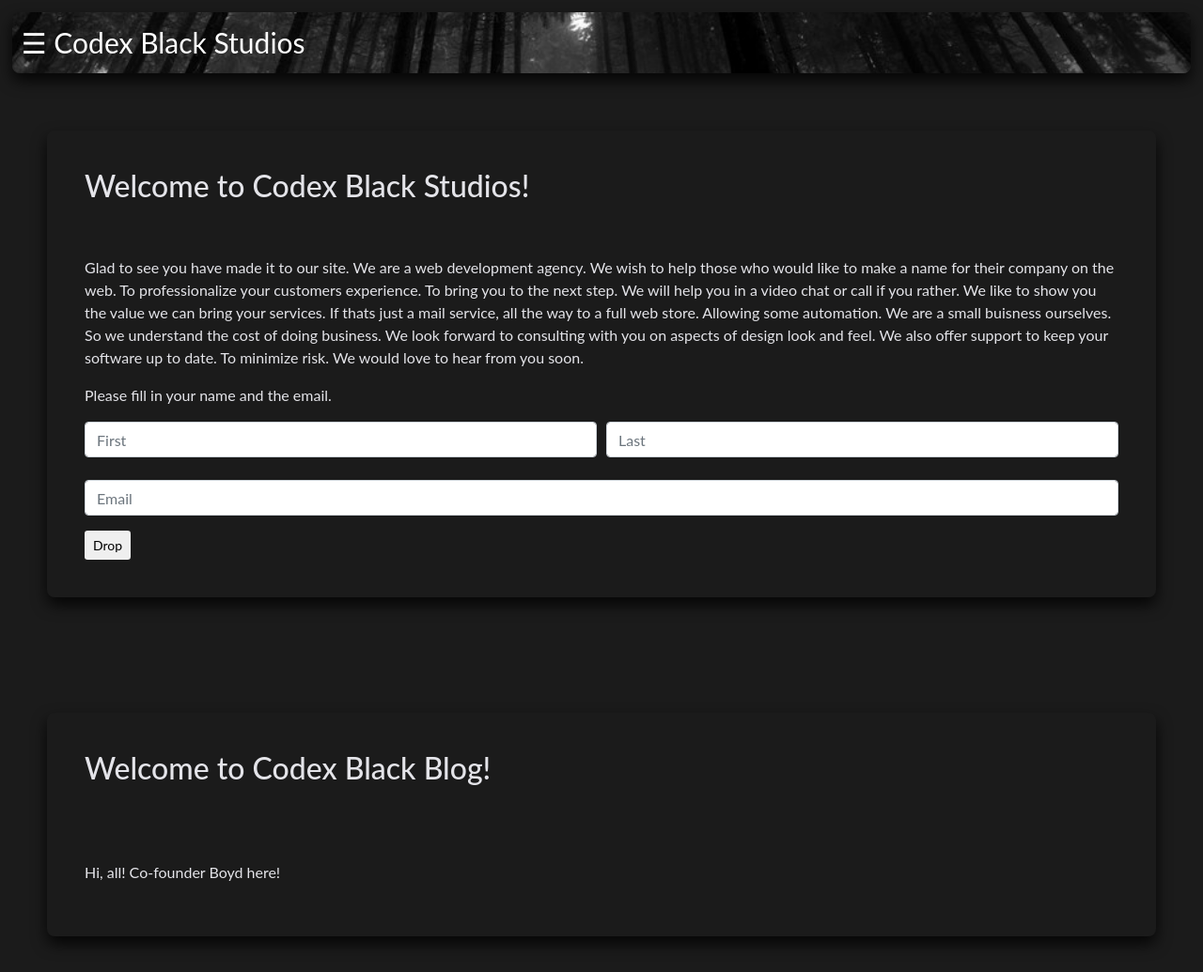
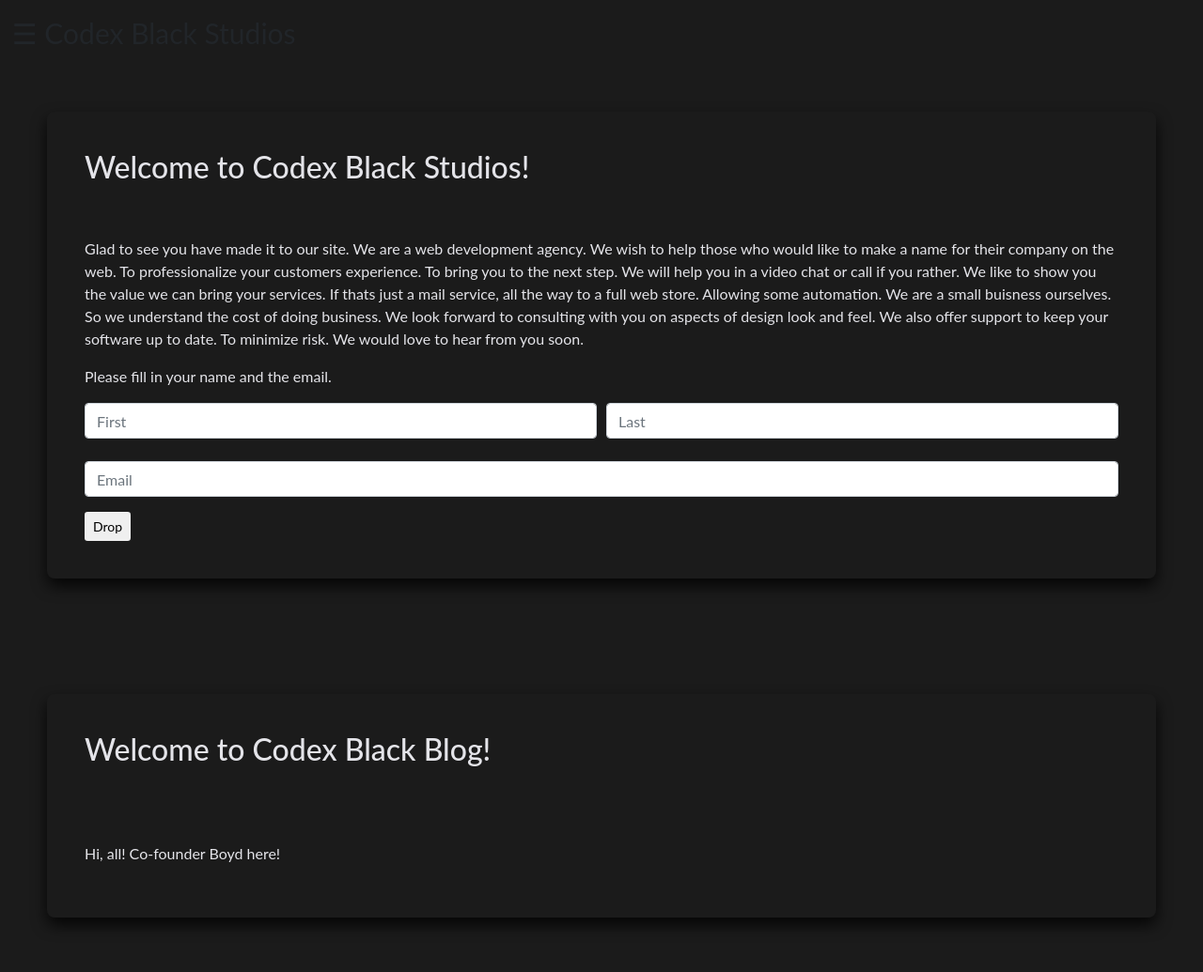
Before and after one commit to PyOfile/Flasky, a Flask app: template templates/index/index.html in a window 1280 px wide. Shown: the whole page at 94% size. After the commit the page ends 984 px from the top, so only its background shows below. Run offline with Flask 2, Linux system fonts and the light colour scheme; the template is opened without the code that fills it, so the values that code supplies are empty; some libraries are stand-ins or nearby versions.

Commit message:
Update index.css

```diff
--- a/static/css/index.css
+++ b/static/css/index.css
@@ -1,8 +1,23 @@
-body {
-    height: 100%;
-    margin: 1%;
-    background: #1b1b1b;
-    font-family: "Lato", sans-serif;
+body,
+html {
+    background: none;
+    font-family: Arcon-Regular;
+    background-color: #1b1b1b;
+    -webkit-background-size: cover;
+    -moz-background-size: cover;
+    -o-background-size: cover;
+    background-size: cover;
+}
+
+@font-face {
+    font-family: "Arcon-Regular";
+    src: url("../fonts/Arcon-Regular.WOFF") format('woff');
+}
+
+@font-face {
+    font-family: "Arcon-Rounded-Regular";
+    src: url("../fonts/Arcon-Rounded-Regular.WOFF") format('woff');
+    font-weight: bold;
 }
 
 .selector-for-some-widget {
@@ -11,19 +26,19 @@ body {
 
 .sidenav {
     height: 100%;
-    width: 0;
+    width: 0%;
     position: fixed;
     z-index: 1;
-    top: 0;
-    left: 0;
-    background-color: #111;
+    top: 0%;
+    left: 0%;
+    background-color: #110e0e;
     overflow-x: hidden;
     transition: 0.5s;
-    padding-top: 60px;
+    padding-top: 7%;
 }
 
 .sidenav a {
-    padding: 8px 8px 8px 25px;
+    padding: 8px 8px 8px 16px;
     text-decoration: none;
     font-size: 25px;
     color: #818181;
@@ -37,27 +52,20 @@ body {
 
 .sidenav .closebtn {
     position: absolute;
-    top: 3px;
-    left: 1px;
+    top: 0.5%;
+    left: 0%;
     font-size: 40px;
-    margin-left: 0;
+    padding-left: 5%;
+    padding-top: 0%;
 }
 
-#main {
-    background-image: url("../img/BG/dfheaderback.png");
-    background-size: cover;
-    border-radius: 8px;
-    color: #ffffff;
+#header {
+    margin-bottom: 4em;
+    background-color: #1b1b1b;
+    color: #ecebeb;
     box-shadow: 0px 8px 16px 0px rgba(0, 0, 0, 0.8);
     transition: margin-left .5s;
-    padding: 10px;
+    padding-top: 0.5%;
+    padding-left: 1%;
+    padding-bottom: 1%;
 }
-
-@media screen and (max-height: 450px) {
-    .sidenav {
-        padding-top: 3px;
-    }
-    .sidenav a {
-        font-size: 18px;
-    }
-}
```
